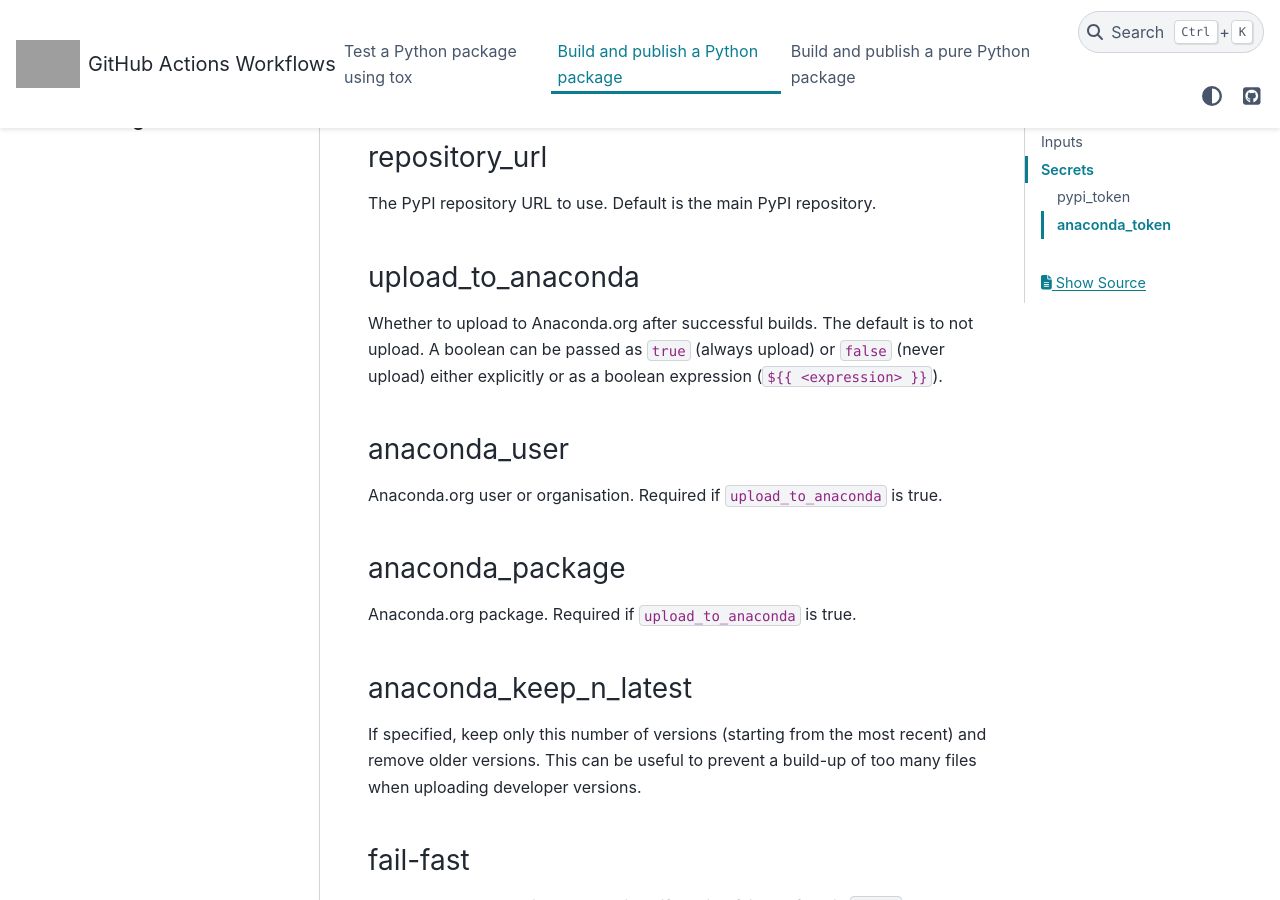
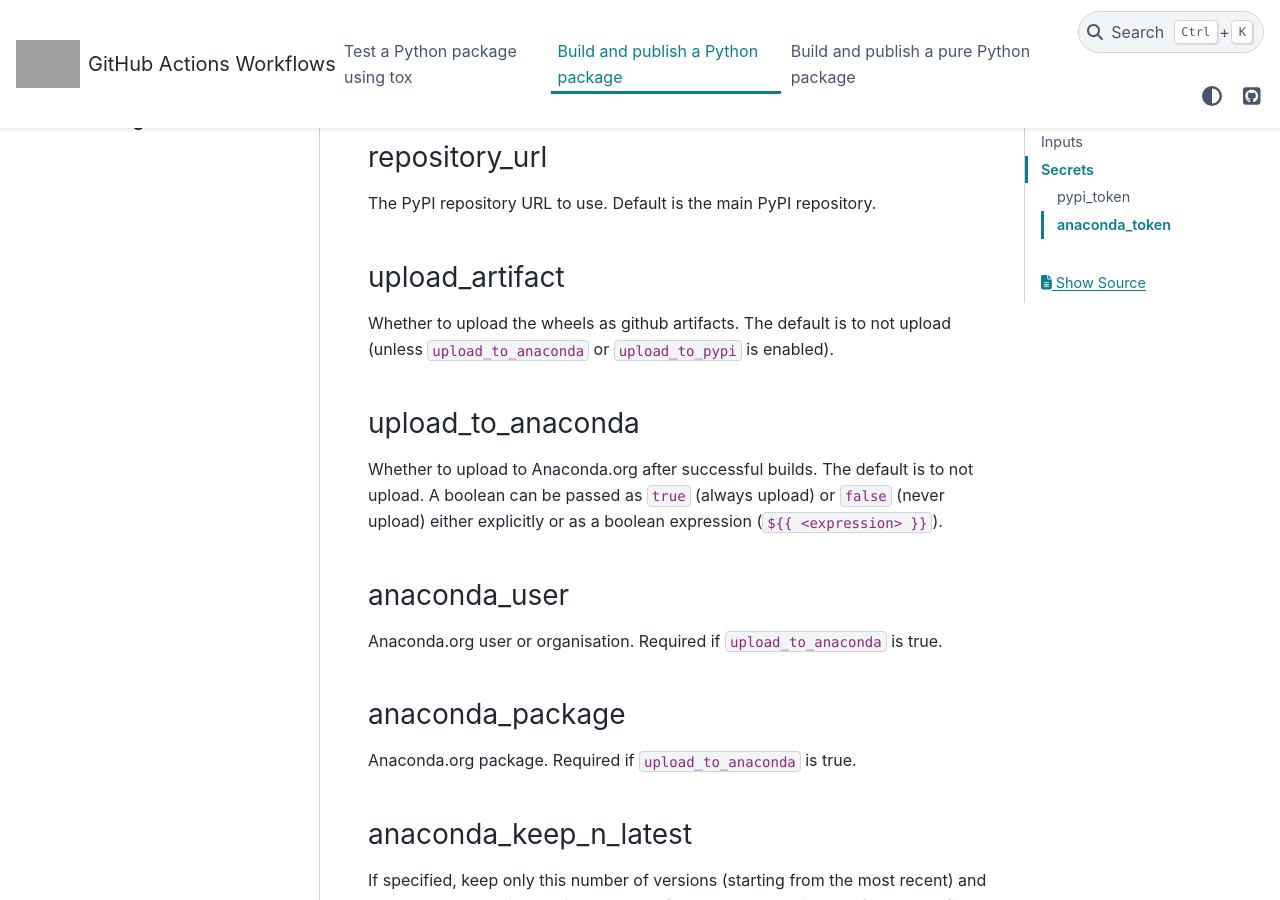
Before and after one commit to OpenAstronomy/github-actions-workflows, a Sphinx documentation site: the page built from docs/source/publish.rst, in a window 1280 px wide and 900 px high, scrolled down 3856 px. Built offline with Sphinx 7.4.7 and the PyData theme 0.15.4, drawn with Linux system fonts in a browser that asks for light colours; grey boxes are pictures that could not be loaded.

Commit message:
add upload_artifact option to publish workflow

```diff
--- a/docs/source/publish.rst
+++ b/docs/source/publish.rst
@@ -173,6 +173,12 @@
 
 The PyPI repository URL to use. Default is the main PyPI repository.
 
+upload_artifact
+^^^^^^^^^^^^^^^
+
+Whether to upload the wheels as github artifacts. The default is to not
+upload (unless ``upload_to_anaconda`` or ``upload_to_pypi`` is enabled).
+
 upload_to_anaconda
 ^^^^^^^^^^^^^^^^^^
 
```
Also changed, not shown: 1 other file.
